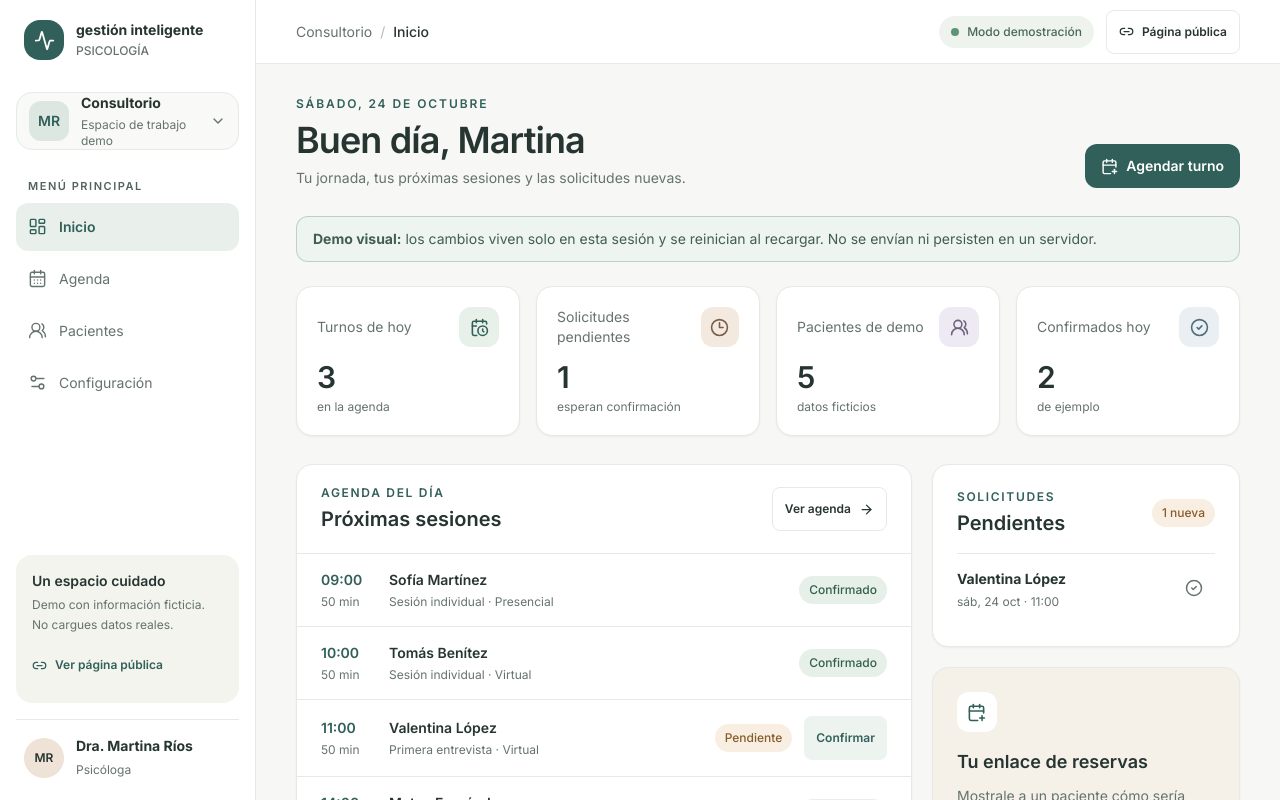
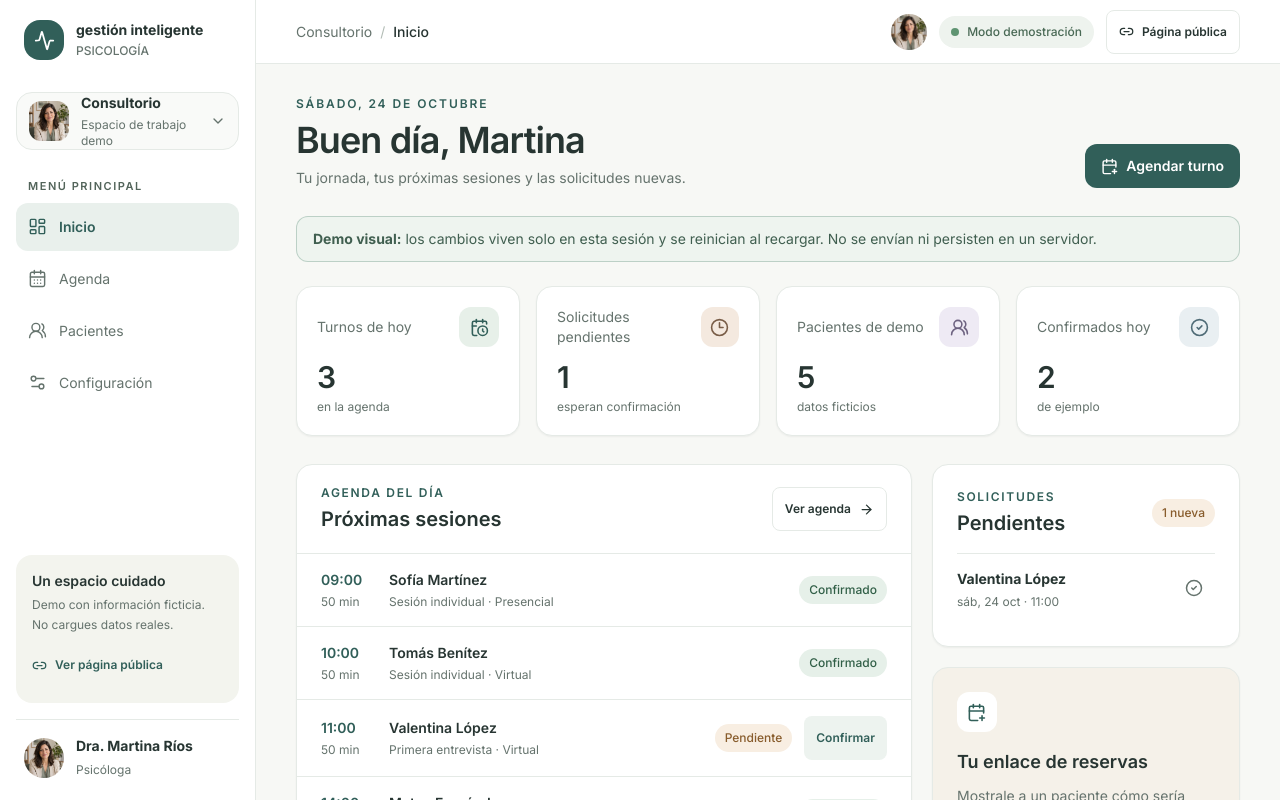
Before and after one commit to NicolasAriel32/Gestion-inteligente-consultorio, a React (Vite) app: page / in a window 1280 px wide. Shown: the top 800 px of the page. Built offline with nearby package versions, Linux system fonts and the light colour scheme.

Commit message:
feat: add fictional professional portrait to demo screens

```diff
--- /dev/null
+++ b/src/components/ProfessionalAvatar.tsx
@@ -0,0 +1,5 @@
+import { cn } from "../lib/utils";
+
+export function ProfessionalAvatar({ className = "" }: { className?: string }) {
+  return <img src="/images/martina-rios-demo.webp" alt="Retrato generado de Martina Ríos, profesional ficticia de la demo" className={cn("shrink-0 rounded-full object-cover object-center", className)} width={160} height={160} />;
+}
--- a/src/components/WorkspaceShell.tsx
+++ b/src/components/WorkspaceShell.tsx
@@ -1,3 +1,4 @@
+import { ProfessionalAvatar } from "./ProfessionalAvatar";
 import { Activity, CalendarDays, ChevronDown, LayoutDashboard, Link2, Settings2, UsersRound, type LucideIcon } from "lucide-react";
 import type { ReactNode } from "react";
 import type { Section } from "../types";
@@ -18,7 +19,7 @@ export function WorkspaceShell({ section, onNavigate, onOpenPublic, children }:
         <span className="font-display text-sm font-bold leading-tight">gestión inteligente<span className="mt-1 block font-sans text-xs font-medium text-muted">PSICOLOGÍA</span></span>
       </button>
       <button className="mb-7 flex min-h-14 items-center gap-3 rounded-2xl border border-line bg-ivory/70 px-3 text-left">
-        <span className="grid h-10 w-10 place-items-center rounded-xl bg-sage/35 text-sm font-semibold text-deep">MR</span>
+        <ProfessionalAvatar className="h-10 w-10 rounded-xl" />
         <span className="min-w-0 flex-1"><strong className="block text-sm">Consultorio</strong><small className="mt-1 block text-xs text-muted">Espacio de trabajo demo</small></span><ChevronDown size={16} className="text-muted" />
       </button>
       <p className="mb-2 px-3 text-[11px] font-semibold uppercase tracking-[.14em] text-[#52645a]">Menú principal</p>
@@ -33,14 +34,14 @@ export function WorkspaceShell({ section, onNavigate, onOpenPublic, children }:
         <Button variant="ghost" size="sm" className="mt-2 px-0 text-deep" onClick={onOpenPublic}><Link2 size={15} /> Ver página pública</Button>
       </div>
       <div className="mt-4 flex items-center gap-3 border-t border-line px-2 pt-4">
-        <span className="grid h-10 w-10 place-items-center rounded-full bg-sand/70 text-xs font-semibold text-ink">MR</span>
+        <ProfessionalAvatar className="h-10 w-10" />
         <span><strong className="block text-sm">Dra. Martina Ríos</strong><small className="text-xs text-muted">Psicóloga</small></span>
       </div>
     </aside>
     <div className="lg:pl-64">
       <header className="sticky top-0 z-20 flex h-16 items-center justify-between border-b border-line bg-white/95 px-4 backdrop-blur sm:px-6 lg:px-10">
         <div className="flex items-center gap-2 text-sm"><span className="text-muted">Consultorio</span><span className="text-[#b2bcb5]">/</span><span className="font-medium">{navigation.find((item) => item.id === section)?.label}</span></div>
-        <div className="flex items-center gap-3"><span className="hidden items-center gap-2 rounded-full bg-[#eef3ee] px-3 py-2 text-xs font-medium text-[#496955] sm:inline-flex"><span className="h-2 w-2 rounded-full bg-[#5f9472]" />Modo demostración</span><Button variant="secondary" size="sm" onClick={onOpenPublic}><Link2 size={15} /><span className="hidden sm:inline">Página pública</span><span className="sm:hidden">Reservar</span></Button></div>
+        <div className="flex items-center gap-3"><ProfessionalAvatar className="h-9 w-9" /><span className="hidden items-center gap-2 rounded-full bg-[#eef3ee] px-3 py-2 text-xs font-medium text-[#496955] sm:inline-flex"><span className="h-2 w-2 rounded-full bg-[#5f9472]" />Modo demostración</span><Button variant="secondary" size="sm" onClick={onOpenPublic}><Link2 size={15} /><span className="hidden sm:inline">Página pública</span><span className="sm:hidden">Reservar</span></Button></div>
       </header>
       <main id="main-content" className="mx-auto max-w-[1440px] px-4 py-6 pb-24 sm:px-6 sm:py-8 lg:px-10 lg:pb-10">{children}</main>
     </div>
```
Also changed, not shown: src/pages/PublicBookingPage.tsx (+2 -1 lines), src/pages/SettingsPage.tsx (+2 -1 lines), public/images/martina-rios-demo.webp (added).
